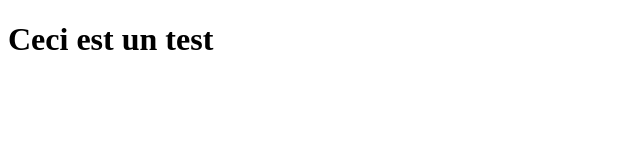
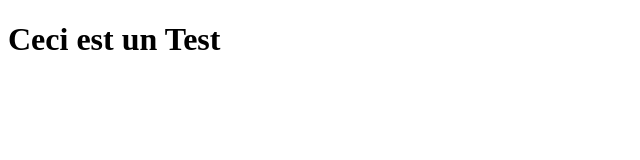
Before and after one commit to SchererPierre/test-1, a plain HTML site: page index.html in a window 1280 px wide. Shown: the full height of the page, 0-640 px from the left. Drawn offline with Linux system fonts and the light colour scheme.

Commit message:
Index tentative Parcel v2

```diff
--- a/index.html
+++ b/index.html
@@ -1,10 +1,12 @@
 <!DOCTYPE html>
-<html lang="fr" dir="ltr">
-  <head>
-    <meta charset="utf-8">
-    <title>Test-1</title>
-  </head>
-  <body>
-    <h1>Ceci est un test</h1>
-  </body>
+<html lang="en">
+<head>
+  <meta charset="UTF-8">
+  <meta http-equiv="X-UA-Compatible" content="IE=edge">
+  <meta name="viewport" content="width=device-width, initial-scale=1.0">
+  <title>Test</title>
+</head>
+<body>
+  <h1>Ceci est un Test</h1>
+</body>
 </html>
```
